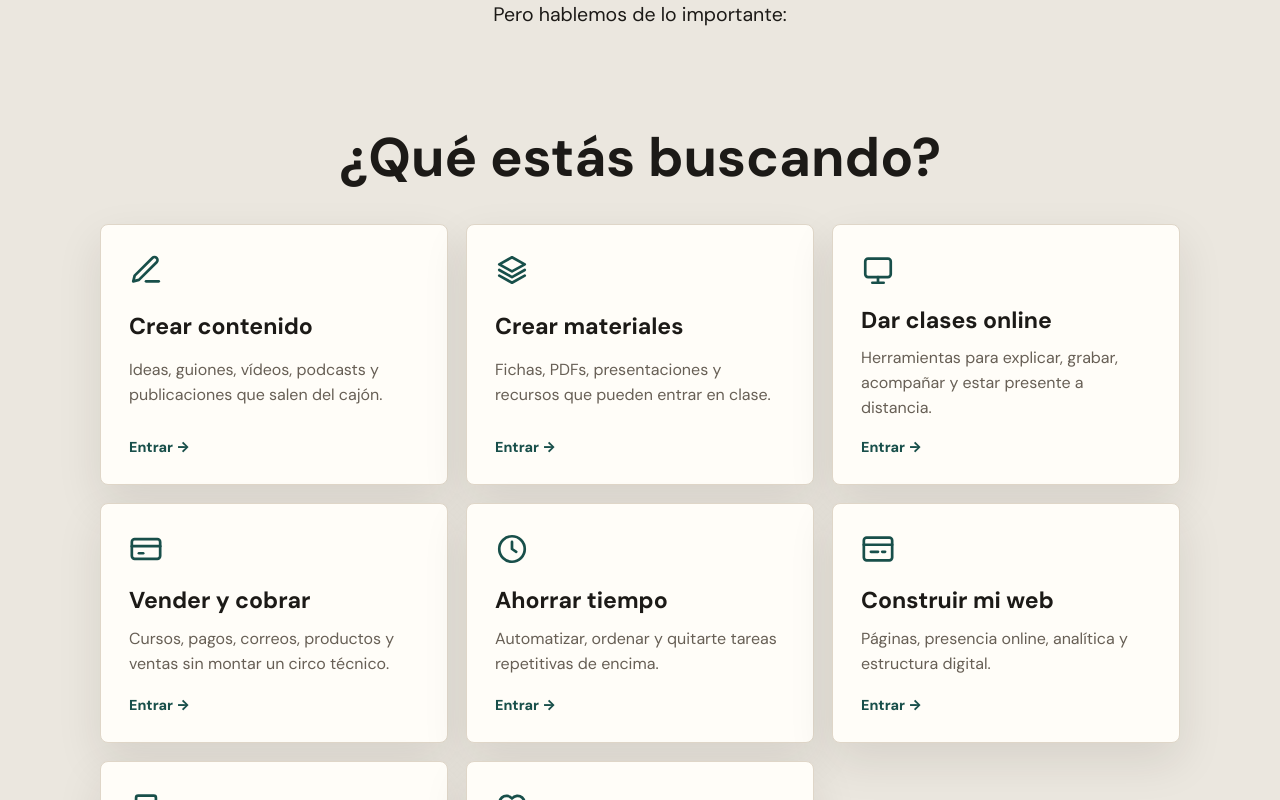
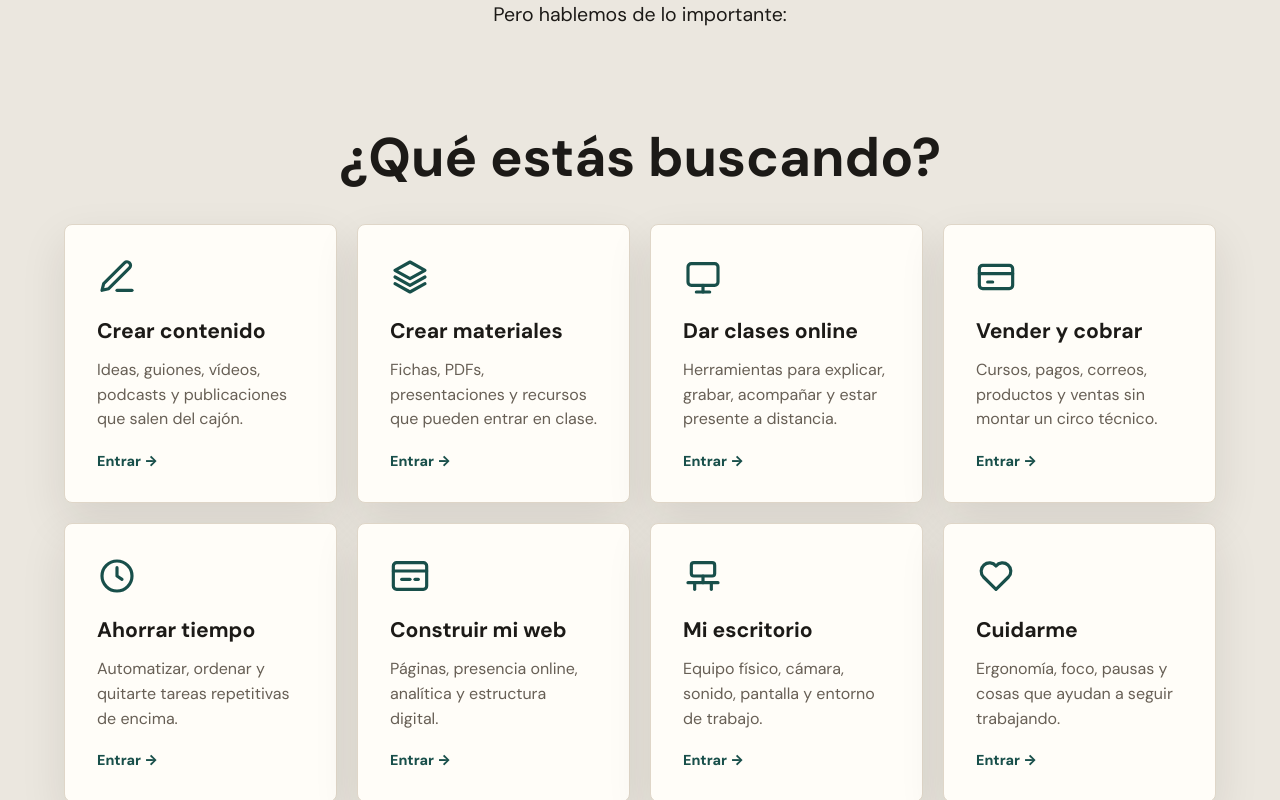
Before and after one commit to boreas77/laborjatorio, a Next.js app: page / in a window 1280 px wide. Shown: the part 760-1560 px from the top of the page. Built offline with nearby package versions, Linux system fonts and the light colour scheme.

Commit message:
Ajusta categorias de home en dos filas

```diff
--- a/src/app/globals.css
+++ b/src/app/globals.css
@@ -276,7 +276,7 @@ main {
 
 .home-categories__inner {
   margin: 0 auto;
-  max-width: 1080px;
+  max-width: 1320px;
 }
 
 .home-categories__inner h2 {
@@ -290,8 +290,8 @@ main {
 
 .home-need-grid {
   display: grid;
-  gap: 18px;
-  grid-template-columns: repeat(3, minmax(0, 1fr));
+  gap: 20px;
+  grid-template-columns: repeat(4, minmax(0, 1fr));
 }
 
 .home-need-card {
@@ -301,9 +301,9 @@ main {
   box-shadow: var(--shadow);
   color: var(--ink);
   display: grid;
-  gap: 12px;
-  min-height: 240px;
-  padding: clamp(20px, 2.5vw, 28px);
+  gap: 14px;
+  min-height: 270px;
+  padding: clamp(22px, 2.5vw, 32px);
 }
 
 .home-need-card:hover {
@@ -314,13 +314,13 @@ main {
 
 .home-need-card__icon {
   color: var(--accent-dark);
-  height: 34px;
+  height: 40px;
   margin-bottom: 8px;
-  width: 34px;
+  width: 40px;
 }
 
 .home-need-card h3 {
-  font-size: clamp(1.18rem, 1.8vw, 1.45rem);
+  font-size: clamp(1.24rem, 1.65vw, 1.55rem);
   letter-spacing: 0;
   line-height: 1.18;
   margin: 0;
@@ -338,6 +338,12 @@ main {
   font-size: 0.9rem;
   font-weight: 850;
   padding-top: 6px;
+}
+
+@media (max-width: 1100px) {
+  .home-need-grid {
+    grid-template-columns: repeat(2, minmax(0, 1fr));
+  }
 }
 
 .home-borja-cta__inner h2 {
```
Also changed, not shown: 1 other file (tests, documents, lock files or other folders).
